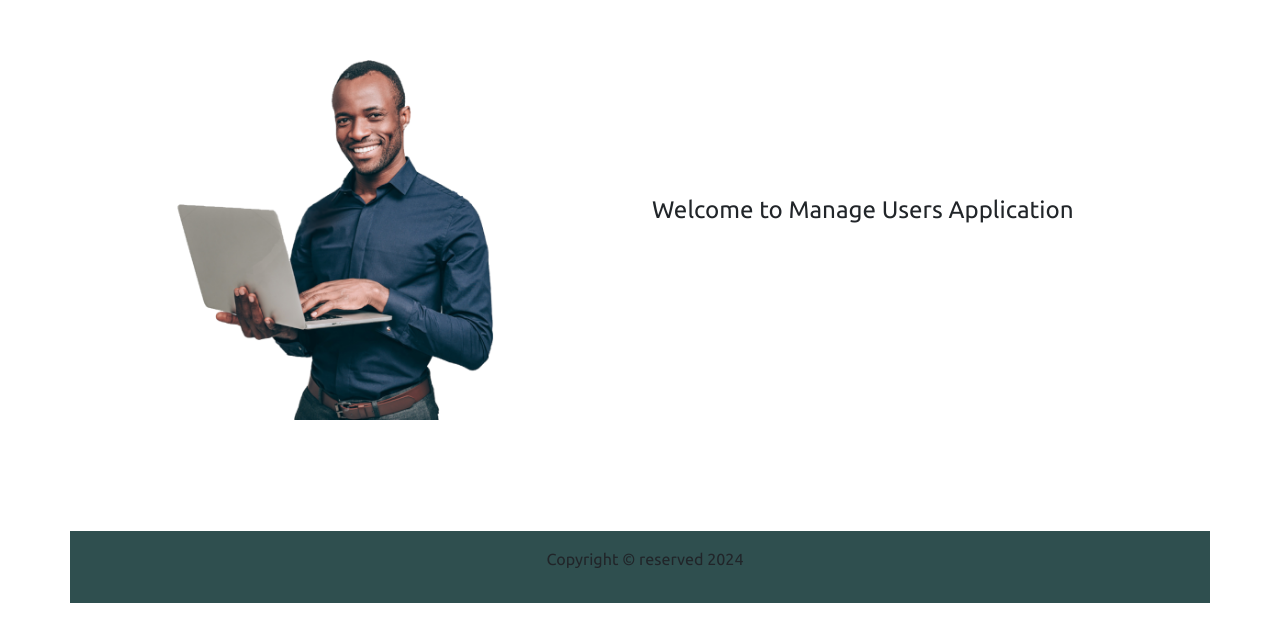
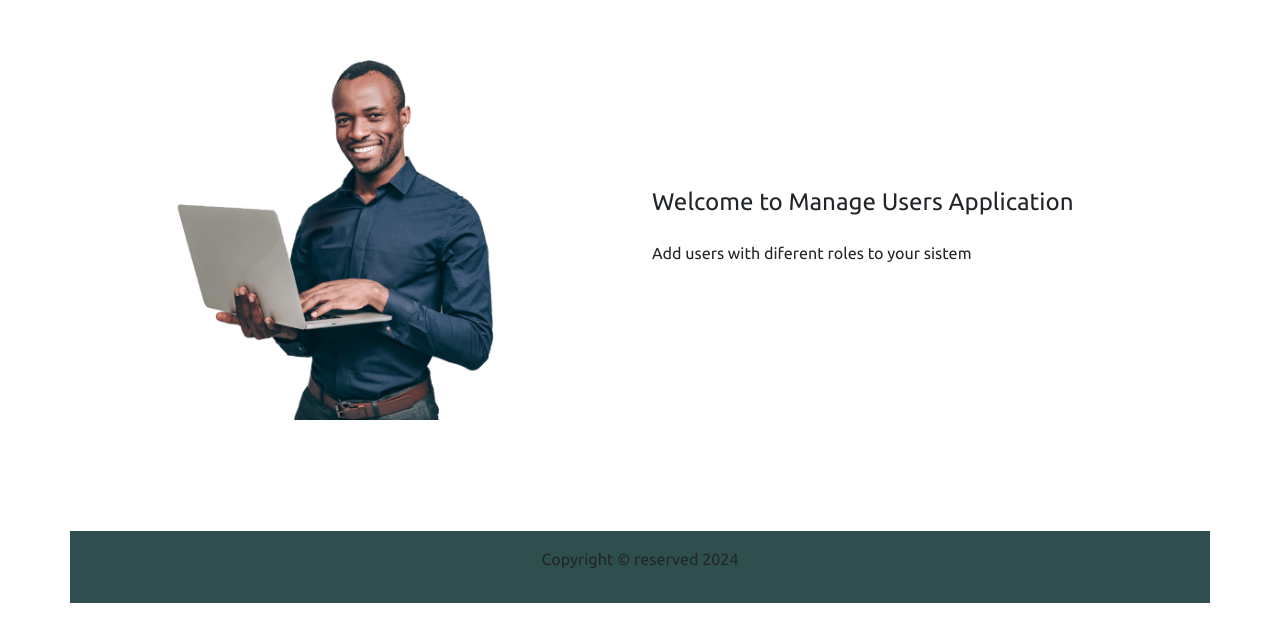
Before and after one commit to u83mm/manage_users, a PHP site: page / in a window 1280 px wide. Shown: the part 109-751 px from the top of the page. Run offline with PHP 8.4, Linux system fonts and the light colour scheme.

Commit message:
Added some style

```diff
--- a/public/css/estilo.css
+++ b/public/css/estilo.css
@@ -48,7 +48,7 @@ h1 {
 
 h2 {
 	font-size: 1.5em;
-	margin-bottom: 2em;
+	margin-bottom: 1em;
 }
 
 h3 {
@@ -81,7 +81,6 @@ nav li {
 
 p{
 	text-align: justify;
-	margin-left: 10px;
 	margin-bottom: 1em;
 }
 
--- a/view/main_view.php
+++ b/view/main_view.php
@@ -12,6 +12,7 @@
 		</div>
 		<div class="col-6 center">
 			<h2>Welcome to Manage Users Application</h2>
+			<p>Add users with diferent roles to your sistem</p>
 		</div>
 	</section>
 <?php
```
